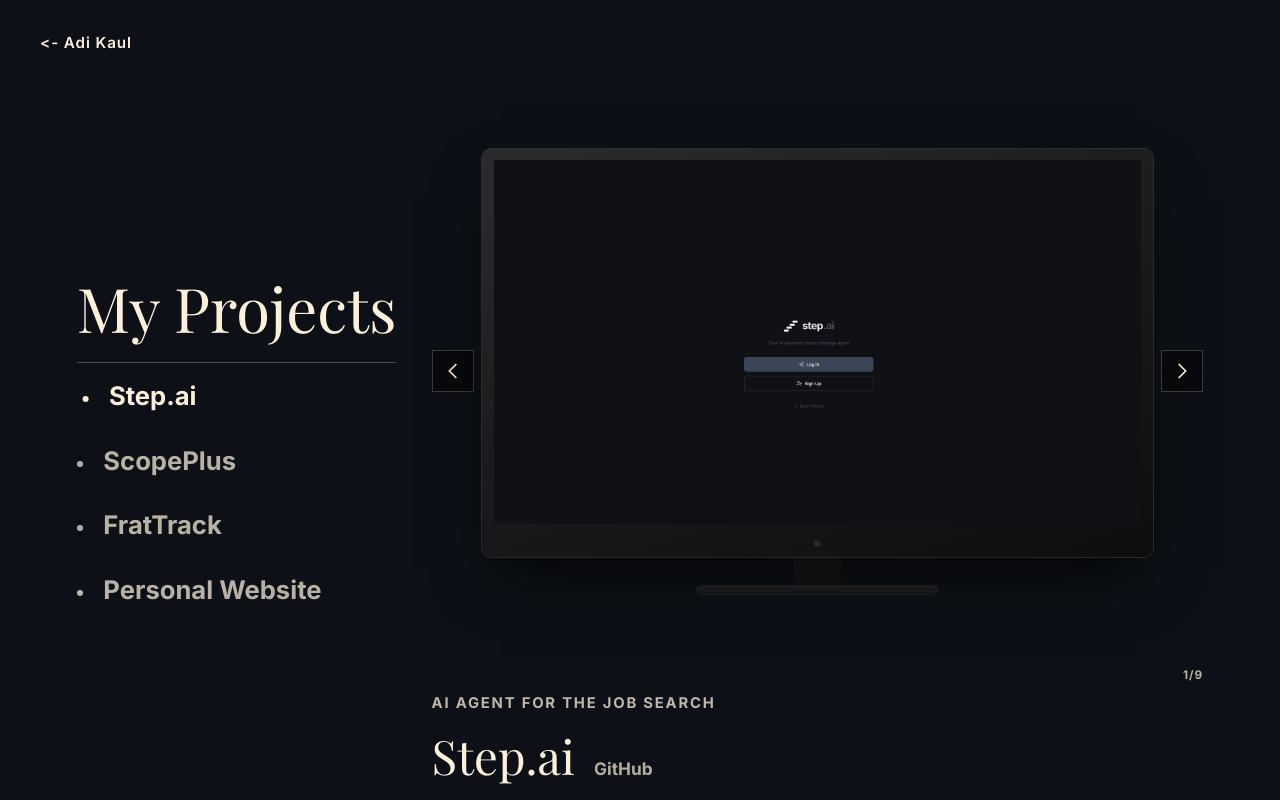
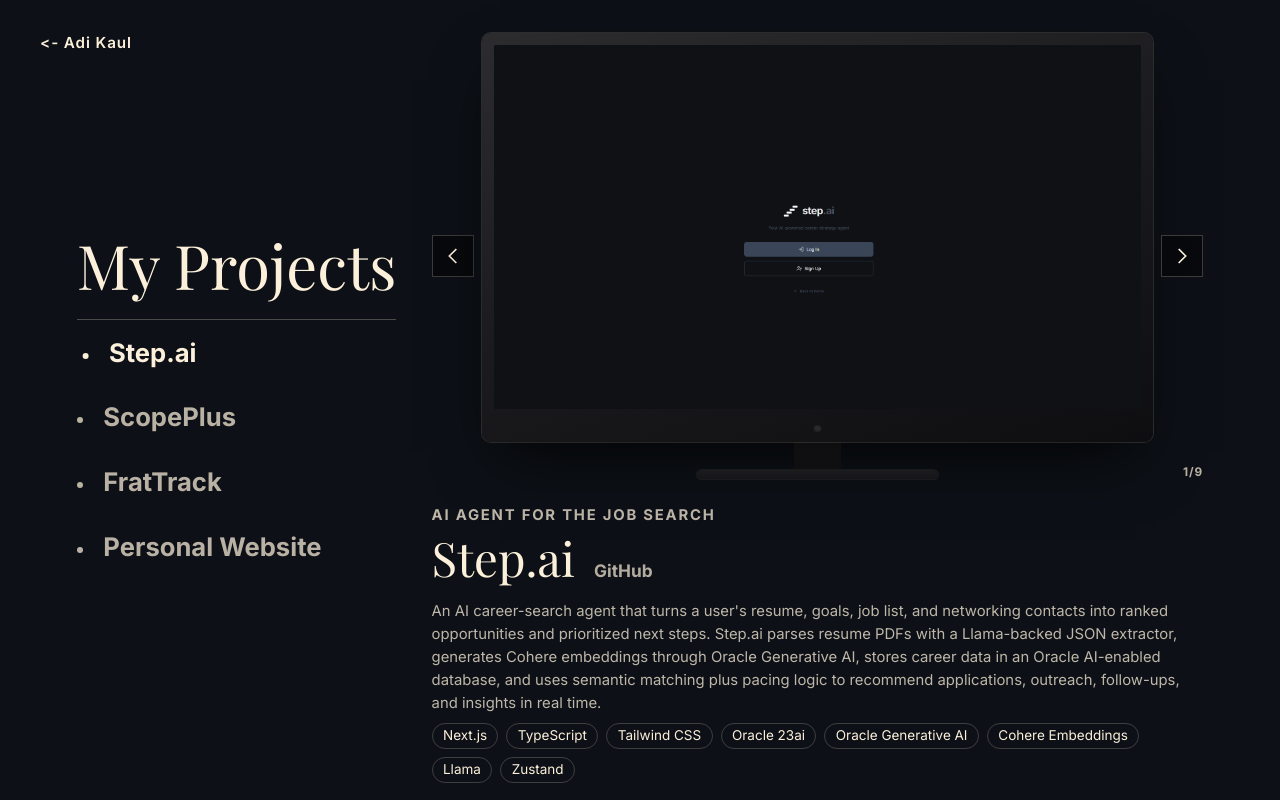
Before and after one commit to Adi-Kaul/personalwebsite, a React (Vite) app: page /projects in a window 1280 px wide. Built offline with nearby package versions, Linux system fonts and the light colour scheme.

Commit message:
ix Projects page overflow on short (laptop) viewports
  Sized media/text by viewport height so everything fits without scrolling,
  and size phone frames by width only to keep screenshots undistorted.

```diff
--- a/src/styles/layout.css
+++ b/src/styles/layout.css
@@ -715,6 +715,9 @@
   height: 100vh;
   overflow: hidden;
   background: #0d1117;
+  /* Reclaim vertical room on short (laptop) viewports so nothing is clipped. */
+  padding-top: clamp(2rem, 5vh, 4rem);
+  padding-bottom: clamp(2rem, 5vh, 4rem);
 }
 
 .subpage--project-detail {
@@ -785,7 +788,7 @@
 }
 
 .projects-showcase {
-  height: calc(100vh - (var(--space-page-y) * 1.25));
+  height: calc(100vh - 2 * clamp(2rem, 5vh, 4rem));
   min-height: 0;
   display: grid;
   grid-template-columns: minmax(360px, 0.42fr) minmax(0, 1.08fr);
@@ -868,9 +871,11 @@
 
 .project-preview {
   display: grid;
+  /* Anchor to the top so extra vertical room falls BELOW the text, and use a
+     generous gap to push the blurb clear of the monitor stand. */
   align-self: start;
-  gap: clamp(1.2rem, 2.4vw, 2rem);
-  transform: translateY(clamp(-4.5rem, -6vh, -2rem));
+  gap: clamp(2rem, 6vh, 4rem);
+  min-height: 0;
 }
 
 .project-preview__media {
@@ -999,13 +1004,15 @@
    The block reserves the same height as the landscape carousel so the title,
    description, and tags below line up with the other projects. */
 .project-preview__media--phones {
-  --phone-gap: clamp(3rem, 6vw, 6rem);
+  --phone-gap: clamp(1.5rem, 4vw, 4rem);
   position: relative;
   display: flex;
   align-items: center;
   justify-content: center;
   gap: clamp(0.5rem, 1.2vw, 1.1rem);
-  min-height: clamp(420px, 45vw, 700px);
+  min-height: 0;
+  /* Cap by viewport height so phones shrink on short screens (no scroll). */
+  height: min(clamp(320px, 40vw, 680px), 48vh);
 }
 
 .phone-carousel__viewport {
@@ -1031,8 +1038,10 @@
   flex: 0 1 calc(
     (100% - (var(--phones-per-view, 3) - 1) * var(--phone-gap)) / var(--phones-per-view, 3)
   );
-  max-width: clamp(180px, 19vw, 300px);
-  max-height: 100%;
+  /* Width is the ONLY size constraint; height follows from aspect-ratio, so the
+     frame never distorts and the full screenshot is always shown. The vh term
+     keeps phones inside the available height on short (laptop) screens. */
+  max-width: min(clamp(180px, 19vw, 300px), calc(48vh * 0.461));
   aspect-ratio: 1179 / 2556;
   padding: clamp(4px, 0.5vw, 7px);
   border: 0;
@@ -1113,7 +1122,11 @@
   align-items: center;
   justify-content: center;
   gap: clamp(0.5rem, 1.2vw, 1.1rem);
-  min-height: clamp(420px, 45vw, 700px);
+  min-height: 0;
+  /* Cap by viewport height so the monitor shrinks on short screens (no scroll).
+     The container is taller than the screen+stand so the stand never bleeds into
+     the text below it. */
+  height: min(clamp(320px, 40vw, 700px), 50vh);
 }
 
 .monitor-carousel__viewport {
@@ -1129,7 +1142,10 @@
   flex-direction: column;
   align-items: center;
   width: 100%;
-  max-width: clamp(500px, 74vw, 1020px);
+  /* Width also bounded by height so the monitor keeps its aspect ratio and fits.
+     44vh sizes the screen near its full previous size, while the 50vh container
+     above leaves room for the stand + a gap to the text below. */
+  max-width: min(clamp(500px, 74vw, 1020px), calc(44vh * 1.967));
 }
 
 .monitor-frame {
@@ -1292,7 +1308,7 @@
 
 .project-preview__body {
   display: grid;
-  gap: clamp(0.75rem, 1.2vw, 1rem);
+  gap: clamp(0.5rem, 1vh, 0.9rem);
   max-width: 1040px;
 }
 
@@ -1306,7 +1322,9 @@
 
 .project-preview h2 {
   font-family: var(--font-serif);
-  font-size: clamp(2.2rem, 4.2vw, 4.4rem);
+  /* Lower middle (vw) term shrinks the title on narrow laptop screens to save
+     vertical room, while the rem cap keeps it full-size on wide monitors. */
+  font-size: clamp(1.9rem, 3.4vw, 4.4rem);
   font-weight: 400;
   line-height: 0.95;
 }
@@ -1315,7 +1333,7 @@
   color: rgba(var(--current-slide-fg-rgb), 0.74);
   max-width: 90ch;
   font-size: clamp(0.92rem, 1.16vw, 1.06rem);
-  line-height: 1.85;
+  line-height: 1.55;
 }
 
 .project-preview__heading + p {
@@ -1376,13 +1394,13 @@
 .project-preview__actions {
   display: flex;
   flex-wrap: wrap;
-  gap: 0.6rem;
+  gap: 0.5rem;
 }
 
 .project-preview__topics .tag-pill {
-  min-height: 30px;
-  padding: 0 0.75rem;
-  font-size: 15px;
+  min-height: 26px;
+  padding: 0 0.65rem;
+  font-size: 13.5px;
 }
 
 .project-preview__actions {
```
